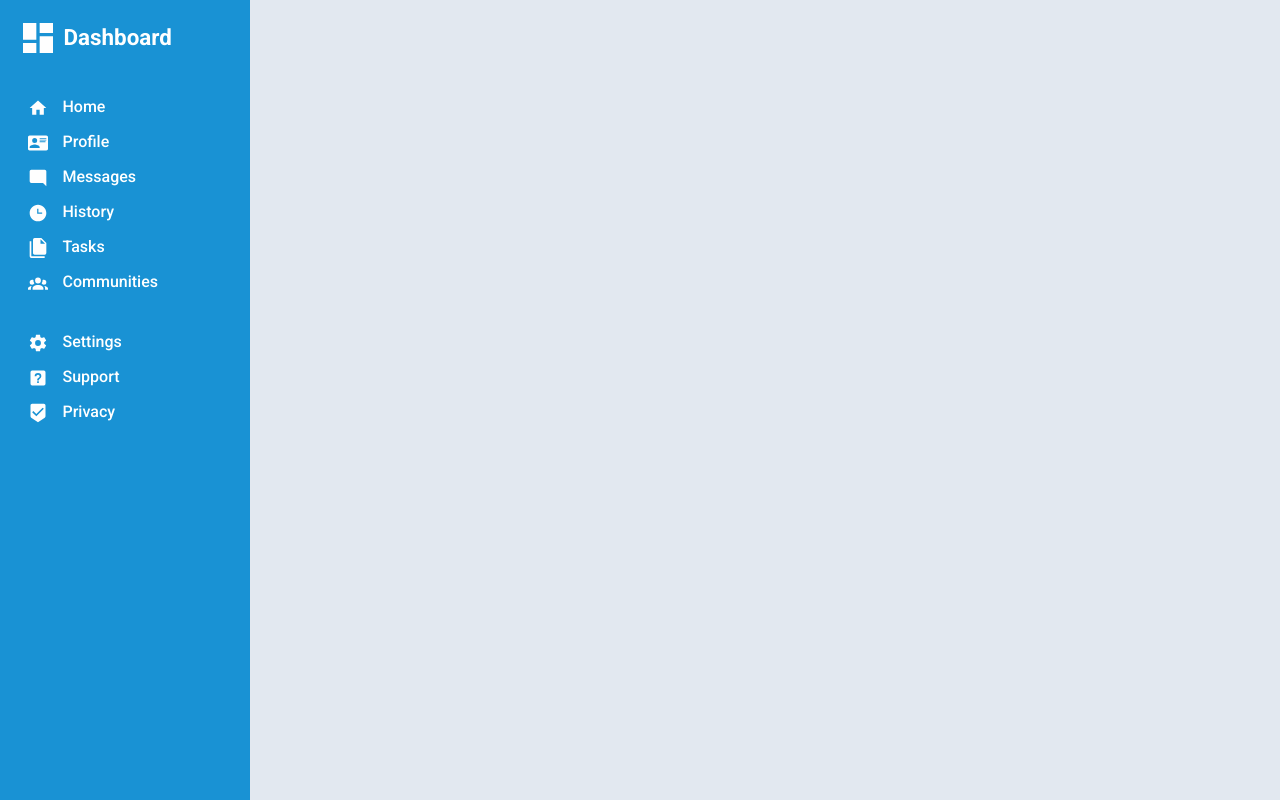
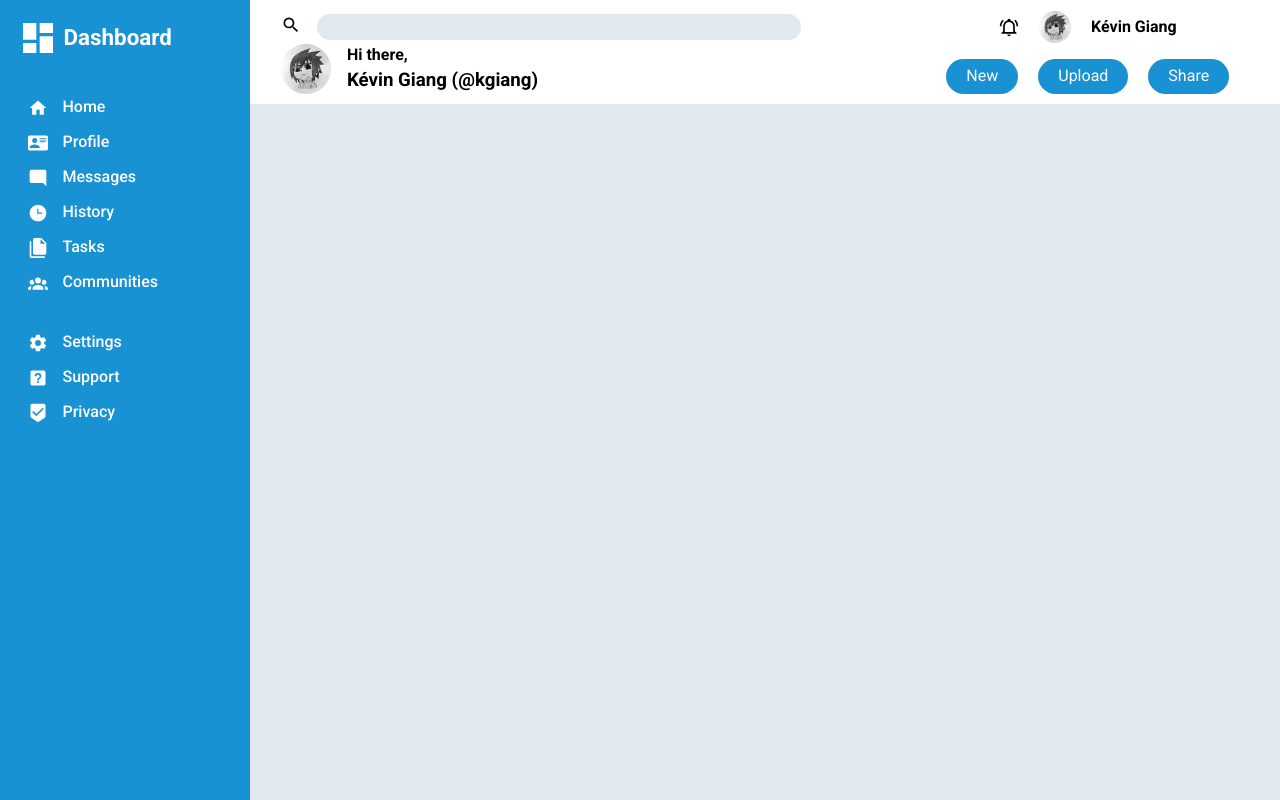
Before and after one commit to giangkevin/admin-dashboard, a plain HTML site: page index.html in a window 1280 px wide. Drawn offline with Linux system fonts and the light colour scheme.

Commit message:
Add header

```diff
--- a/index.html
+++ b/index.html
@@ -11,31 +11,55 @@
     <div class="container">
         <div class="sidebar">
             <div class="sidebar-header">
-                <img src="./images/view-dashboard.svg" alt="dashboard" class="dashboard-icon filter-white">
+                <img src="./images/sidebar/view-dashboard.svg" alt="dashboard" class="dashboard-icon filter-white">
                 <h1>Dashboard</h1>
             </div>
 
             <div class="menu-section">
                 <ul>
-                    <li><img src="./images/home.svg" alt="home" class="filter-white"> Home</li>
-                    <li><img src="./images/card-account-details.svg" alt="profile" class="filter-white"> Profile</li>
-                    <li><img src="./images/message-reply.svg" alt="messages" class="filter-white"> Messages</li>
-                    <li><img src="./images/clock-time-three.svg" alt="history" class="filter-white"> History</li>
-                    <li><img src="./images/file-multiple.svg" alt="tasks" class="filter-white"> Tasks</li>
-                    <li><img src="./images/account-group.svg" alt="communities" class="filter-white"> Communities</li>
+                    <li><img src="./images/sidebar/home.svg" alt="home" class="filter-white"> Home</li>
+                    <li><img src="./images/sidebar/card-account-details.svg" alt="profile" class="filter-white"> Profile</li>
+                    <li><img src="./images/sidebar/message-reply.svg" alt="messages" class="filter-white"> Messages</li>
+                    <li><img src="./images/sidebar/clock-time-three.svg" alt="history" class="filter-white"> History</li>
+                    <li><img src="./images/sidebar/file-multiple.svg" alt="tasks" class="filter-white"> Tasks</li>
+                    <li><img src="./images/sidebar/account-group.svg" alt="communities" class="filter-white"> Communities</li>
                 </ul>
             </div>
 
             <div class="menu-section">
                 <ul>
-                    <li><img src="./images/cog.svg" alt="settings" class="filter-white"> Settings</li>
-                    <li><img src="./images/help-box.svg" alt="support" class="filter-white"> Support</li>
-                    <li><img src="./images/marker-check.svg" alt="privacy" class="filter-white"> Privacy</li>
+                    <li><img src="./images/sidebar/cog.svg" alt="settings" class="filter-white"> Settings</li>
+                    <li><img src="./images/sidebar/help-box.svg" alt="support" class="filter-white"> Support</li>
+                    <li><img src="./images/sidebar/marker-check.svg" alt="privacy" class="filter-white"> Privacy</li>
                 </ul>
             </div>
         </div>
 
-        <div class="header"></div>
+        <div class="header">
+            <div class="input">
+                <span>
+                    <img src="./images/header/magnify.svg" alt="search">
+                </span>
+                <input type="search">
+            </div>
+            <div class="profile-section">
+                <img src="./images/header/bell-ring-outline.svg" alt="bell">
+                <img src="./images/header/460807345_1533321614237217_623294943780923671_n.jpg" alt="pfp" class="pfp">
+                <h4>Kévin Giang</h4>
+            </div>
+            <div class="header-content">
+                <img src="./images/header/460807345_1533321614237217_623294943780923671_n.jpg" alt="pfp" class="large-pfp">
+                <div>
+                    <p>Hi there,</p>
+                    <h3>Kévin Giang (@kgiang)</h3>
+                </div>
+            </div>
+            <div class="buttons">
+                <button>New</button>
+                <button>Upload</button>
+                <button>Share</button>
+            </div>
+        </div>
         <div class="main-content"></div>
     </div>
 </body>
--- a/style.css
+++ b/style.css
@@ -212,9 +212,6 @@ summary {
 	display: list-item;
 }
 
-
-
-
 * {
     box-sizing: border-box;
     padding: 0;
@@ -284,12 +281,78 @@ summary {
 
 .header {
     grid-column: 2 / -1;
-    background-color: white;
-    box-shadow: 0 2px 5px rgba(0,0,0,0.1);
+    background-color: var(--scd-color);
+    grid-row: auto;
+    display: grid;
+    grid-template-columns: 1fr 0.5fr;
+    grid-template-rows: 1fr 1.5fr;
+	padding: 1% 3%;
 }
 
+.header-content, .buttons {
+	align-self: self-end;
+}
 
+.profile-section img, .header-content img, .input img {
+    width: 20px;
+}
 
+.profile-section, .buttons {
+	justify-content: center;
+	display: flex;
+	align-items: center;
+	gap: 1.25rem;
+}
+
+.buttons button {
+	padding: 0.5rem 1.25rem;
+	border-radius: 20px;
+	color: var(--scd-color);
+	background: var(--main-color);
+	font-weight: lighter;
+	border: none;
+}
+
+.profile-section .pfp {
+	width: 10%;
+	border-radius: 50%;
+}
+
+.input {
+	display: flex;
+	align-items: center;
+	gap: 1rem;
+}
+
+input {
+	width: 75%;
+	background:#e2e8f0;
+	border-radius: 20px;
+	border: none;
+	padding: 0.25rem;
+}
+
+.header-content {
+	display: flex;
+	align-items: center;
+	gap: 1rem;
+}
+
+.header-content div {
+	display: flex;
+	flex-direction: column;
+	gap: 5px;
+}
+
+.header-content p {
+	font-weight: bold;
+}
+
+.header-content .large-pfp {
+	height: 50px;
+	width: 50px;
+	border-radius: 50%;
+}
 .main-content {
     grid-column: 2 / -1;
     background-color: #e2e8f0;
```
Also changed, not shown: images/header/460807345_1533321614237217_623294943780923671_n.jpg (added), images/header/bell-ring-outline.svg (added), images/header/magnify.svg (added), images/sidebar/account-group.svg (renamed from images/account-group.svg), images/sidebar/card-account-details.svg (renamed from images/card-account-details.svg), images/sidebar/clock-time-three.svg (renamed from images/clock-time-three.svg), images/sidebar/cog.svg (renamed from images/cog.svg), images/sidebar/file-multiple.svg (renamed from images/file-multiple.svg), images/sidebar/help-box.svg (renamed from images/help-box.svg), images/sidebar/home.svg (renamed from images/home.svg), images/sidebar/marker-check.svg (renamed from images/marker-check.svg), images/sidebar/message-reply.svg (renamed from images/message-reply.svg), images/sidebar/view-dashboard.svg (renamed from images/view-dashboard.svg).
